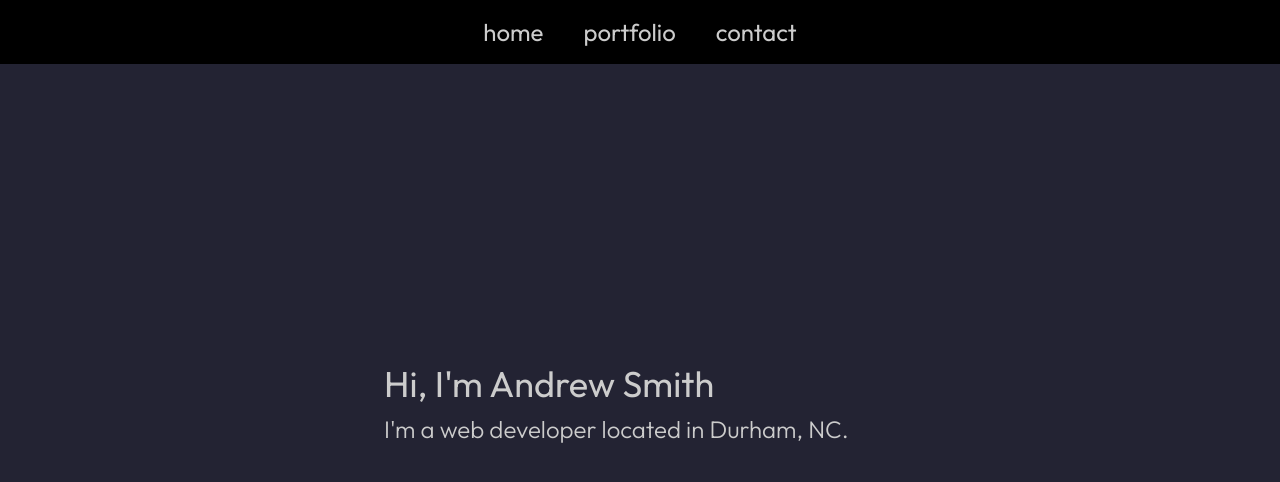
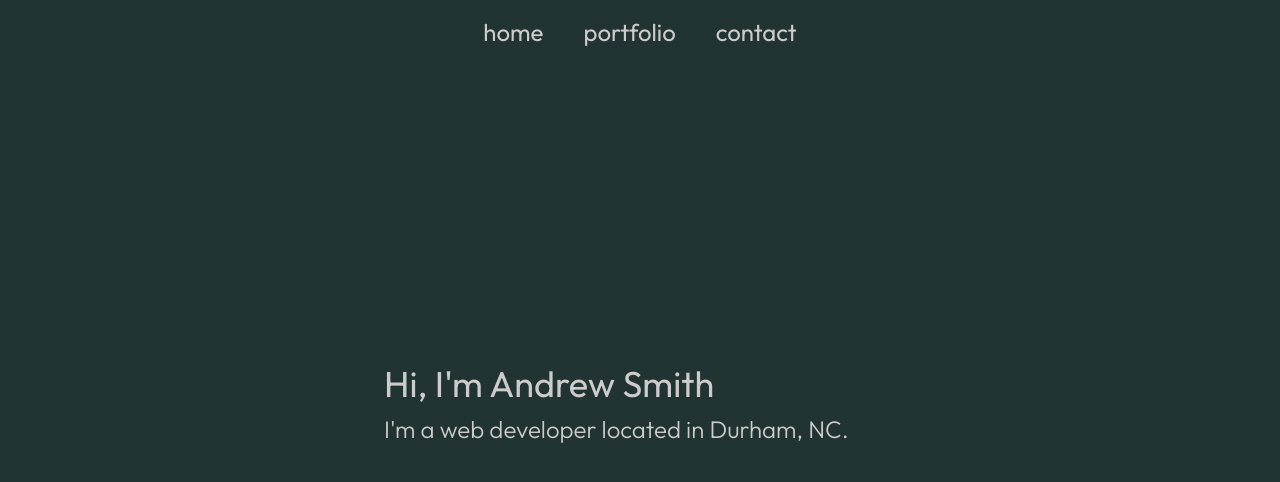
Before and after one commit to continentaldivide/personal-website, a Next.js app: page / in a window 1280 px wide. Shown: the top 482 px of the page. Built offline with nearby package versions, Linux system fonts and the light colour scheme.

Commit message:
Develop styling

```diff
--- a/app/components/Contact.jsx
+++ b/app/components/Contact.jsx
@@ -1,7 +1,7 @@
 export default function Contact() {
   return (
-    <>
+    <div className="container w-2/5 my-auto">
       <p>this is contact</p>
-    </>
+    </div>
   );
 }
--- a/app/components/Portfolio.jsx
+++ b/app/components/Portfolio.jsx
@@ -1,7 +1,7 @@
 export default function Portfolio() {
   return (
-    <>
+    <div className="container w-2/5 my-auto">
       <p>this is portfolio</p>
-    </>
+    </div>
   );
 }
--- a/app/globals.css
+++ b/app/globals.css
@@ -5,7 +5,7 @@
 
 :root {
   --foreground-color: #ccc;
-  --background-color: #232333;
+  --background-color: #233;
 }
 
 * {
--- a/app/page.tsx
+++ b/app/page.tsx
@@ -14,7 +14,7 @@ export default function Main() {
   };
   return (
     <>
-      <nav className="p-4 bg-black fixed top-0 left-0 right-0">
+      <nav className="p-4 fixed top-0 left-0 right-0">
         <ul className="flex items-center justify-center gap-10">
           <Navitem
             itemName={'home'}
```
